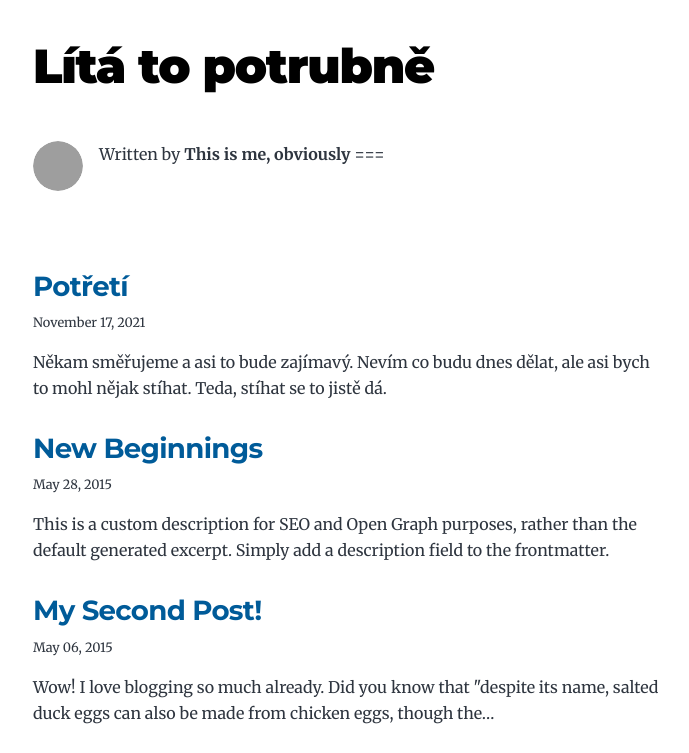
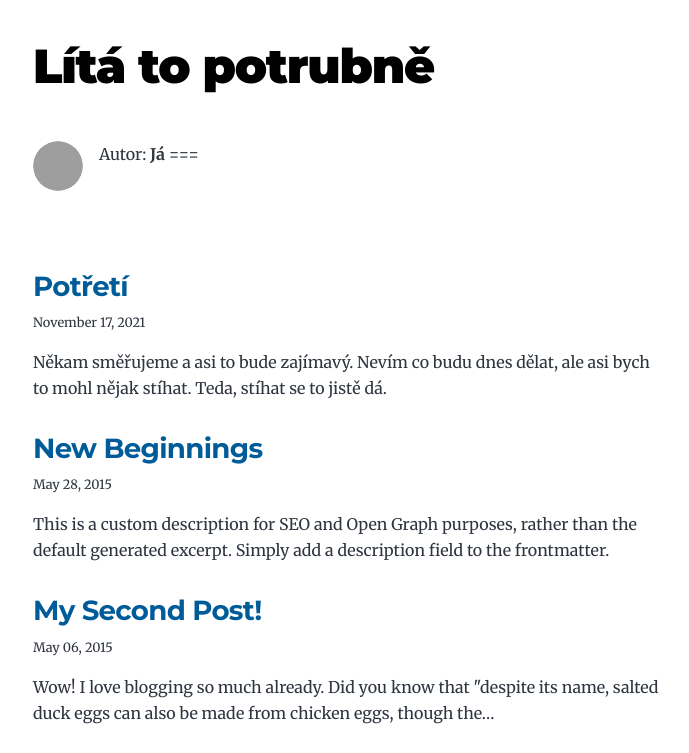
Before and after one commit to sumec211/blogpokus_listopad, a Gatsby site: page / in a window 1280 px wide. Shown: the top 753 px of the page, without its empty margins (291-980 px from the left). Built offline with nearby package versions, Linux system fonts and the light colour scheme; Gatsby itself is replaced by a stand-in of ours; grey boxes are pictures that could not be loaded.

Commit message:
Edit of author view

```diff
--- a/gatsby-config.js
+++ b/gatsby-config.js
@@ -2,7 +2,7 @@
   siteMetadata: {
     title: `Lítá to potrubně`,
     author: {
-      name: `This is me, obviously`,
+      name: `Já`,
       summary: `===`,
     },
     description: `Kanál.`,
--- a/src/components/bio.js
+++ b/src/components/bio.js
@@ -53,7 +53,7 @@
       )}
       {author?.name && (
         <p>
-          Written by <strong>{author.name}</strong> {author?.summary || null}
+          Autor: <strong>{author.name}</strong> {author?.summary || null}
           {` `}
           <a href={`https://twitter.com/${social?.twitter || ``}`}>
           </a>
```
